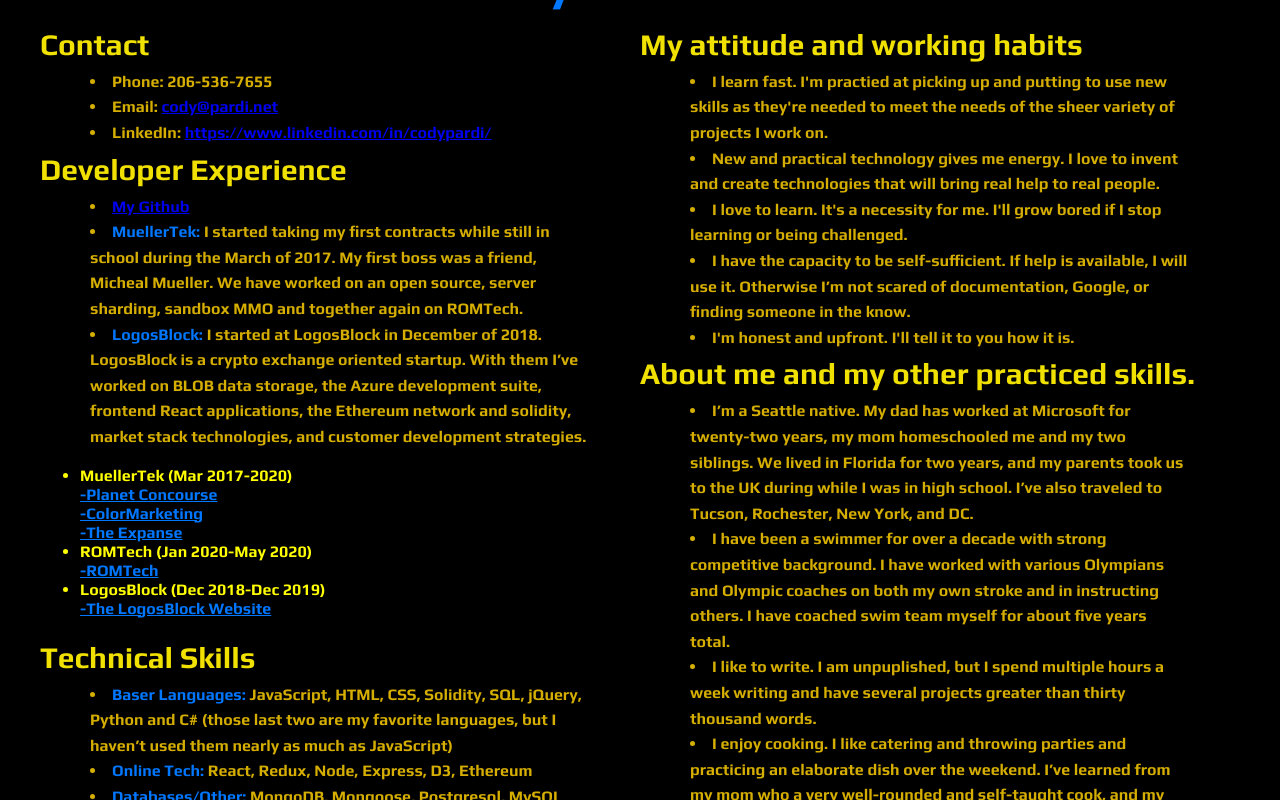
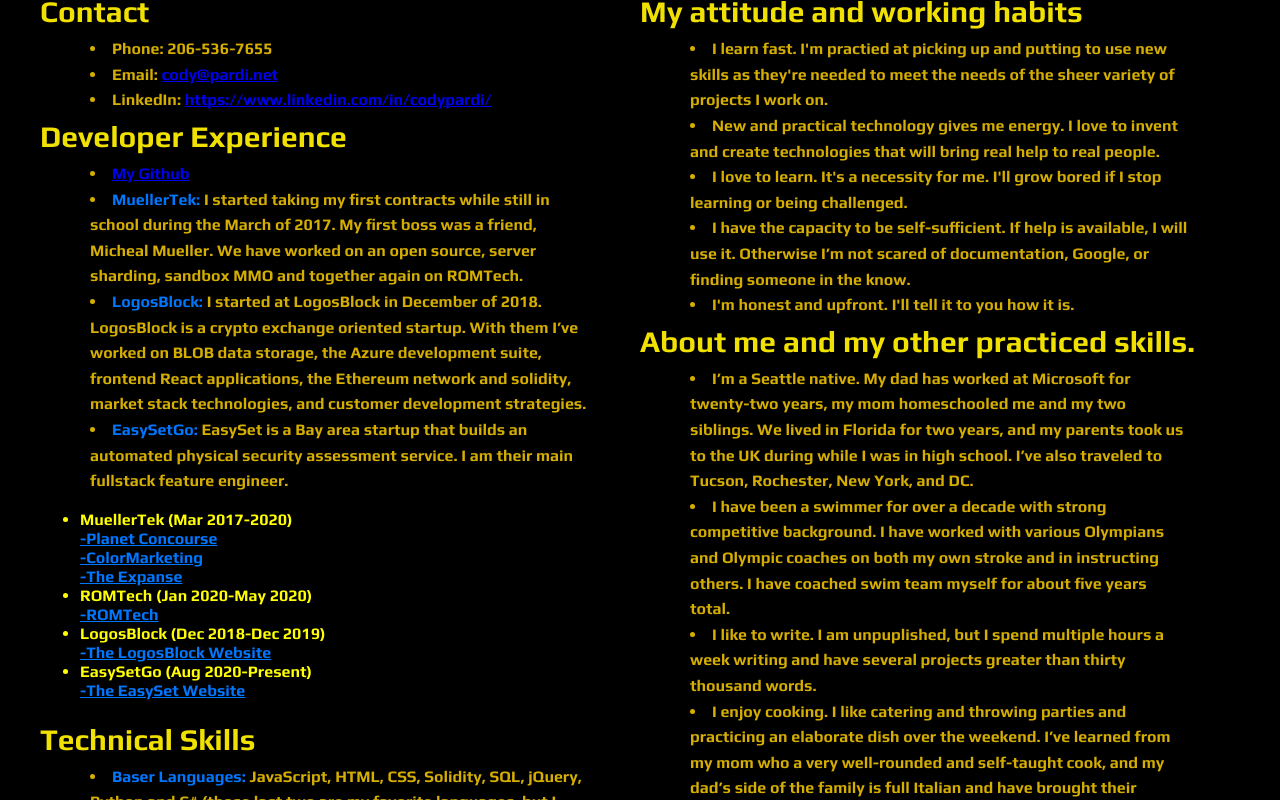
Before and after one commit to ThirdGhostHand/MiniPholio, a React (Create React App) app: page / in a window 1280 px wide. Built offline with nearby package versions, Linux system fonts and the light colour scheme.

Commit message:
added easyset

```diff
--- a/src/components/Landing.js
+++ b/src/components/Landing.js
@@ -46,6 +46,10 @@
 						the Azure development suite, frontend React applications, the Ethereum network and solidity,
 						market stack technologies, and customer development strategies.
 					</li>
+					<li className="text">
+						<span className="highlight">EasySetGo: </span>EasySet is a Bay area startup that builds an
+						automated physical security assessment service. I am their main fullstack feature engineer.
+					</li>
 					<ul>
 						<li className="listItem">MuellerTek (Mar 2017-2020)</li>
 						<div className="column">
@@ -68,6 +72,10 @@
 						<li className="listItem">LogosBlock (Dec 2018-Dec 2019)</li>
 						<a className="highlight" target="_blank" href="http://logosblock.com/">
 							-The LogosBlock Website
+						</a>
+						<li className="listItem">EasySetGo (Aug 2020-Present)</li>
+						<a className="highlight" target="_blank" href="https://www.easysetgo.com/">
+							-The EasySet Website
 						</a>
 					</ul>
 					<p className="articleHeader">Technical Skills</p>
```
Also changed, not shown: 1 other file (tests, documents, lock files or other folders).
